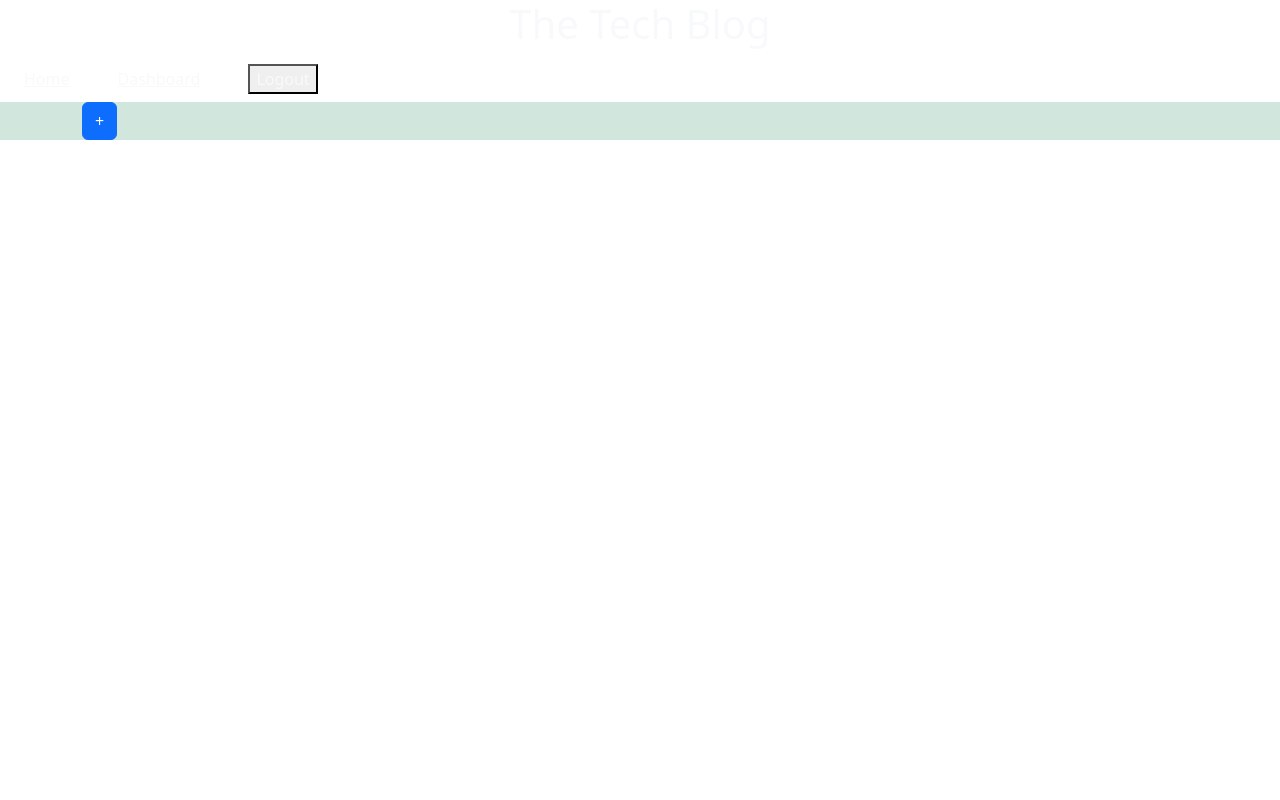
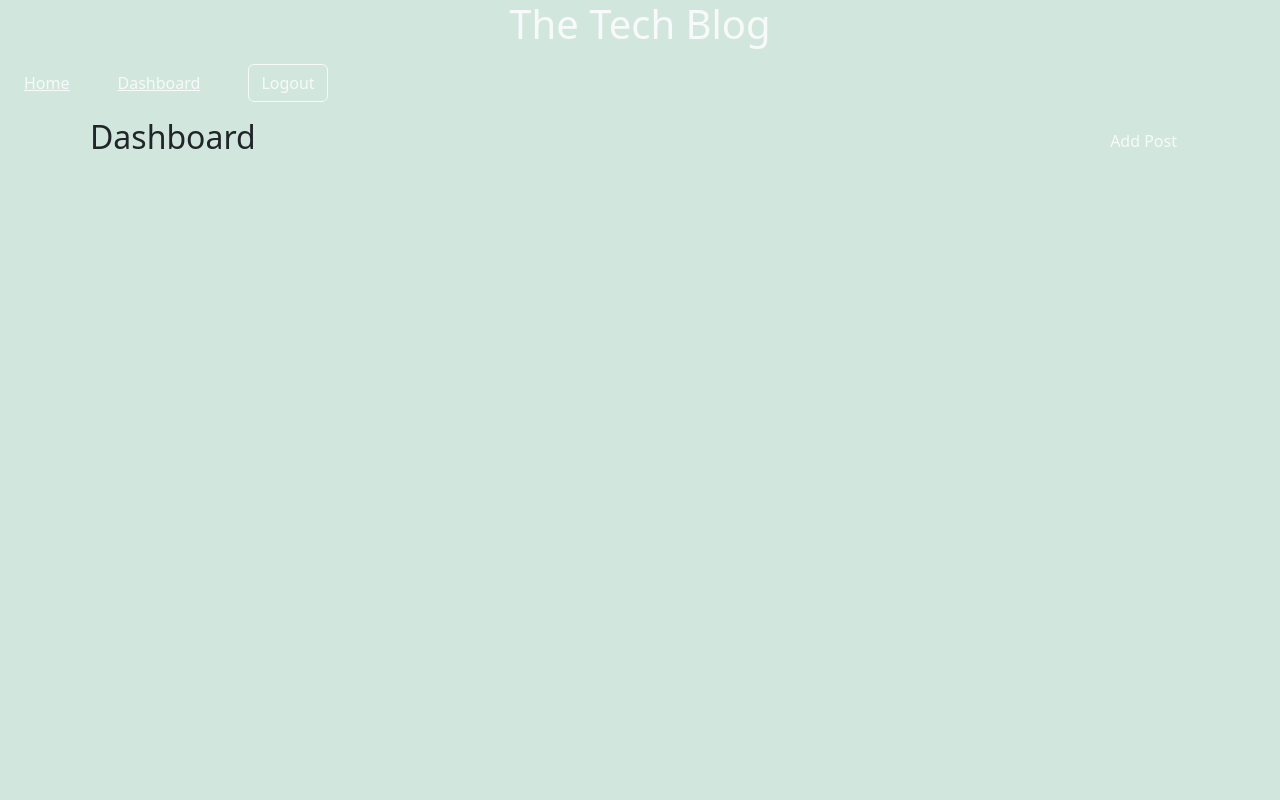
Before and after one commit to rmoscoe/tech-blog, a Node server app: page /dashboard in a window 1280 px wide. Run offline with Node 20, Linux system fonts and the light colour scheme; a user stored in the database is signed in; data that the repository does not hold is empty; some libraries are stand-ins or nearby versions.

Commit message:
improve main layout plus homepage and dashboard views

```diff
--- a/views/dashboard.handlebars
+++ b/views/dashboard.handlebars
@@ -1,6 +1,14 @@
 <section class="container justify-content-center">
-    <button class="btn btn-primary">+</button>
+    <div class="d-flex flex-no-wrap p-2 justify-content-between">
+         <h2 class="fs-2" style="color: var(--bs-success-text)">Dashboard</h2>
+        <button class="btn text-light" style="background-color: var(--bs-success-text)">
+            <span class="text-light d-md-none">+</span>
+            <span class="text-light d-none d-md-block">Add Post</span>
+        </button>
+    </div>
     {{#each posts}}
     {{>post}}
     {{/each}}
 </section>
+
+<script src="../public/js/dashboard.js"></script>
--- a/views/layouts/main.handlebars
+++ b/views/layouts/main.handlebars
@@ -15,7 +15,7 @@
         crossorigin="anonymous">
 </head>
 
-<body>
+<body class="vh-100" style="background-color: var(--bs-success-bg-subtle)">
     <header style="background-color: var(--bs-success-text)">
         <h1 class="text-light text-center">The Tech Blog</h1>
         <nav class="navbar navbar-expand-lg"
@@ -25,14 +25,14 @@
                 {{#if loggedIn}}
                 <a href="/dashboard" class="text-light mx-4">Dashboard</a>
                 <button id="logout"
-                    class="btn-no-style text-light mx-4">Logout</button>
+                    class="btn btn-outline-light mx-4">Logout</button>
                 {{else}}
                 <a href="/login" class="text-light mx-4">Login</a>
                 {{/if}}
             </div>
         </nav>
     </header>
-    <main style="background-color: var(--bs-success-bg-subtle)">
+    <main>
         <div>
             {{{body}}}
         </div>
--- a/views/partials/post.handlebars
+++ b/views/partials/post.handlebars
@@ -1,6 +1,9 @@
 <section class="card my-3">
-  <a href="/posts/{{id}}" class="d-flex justify-content-between flex-no-wrap align-items-center text-decoration-none" style="background-color: var(--bs-dark-text)">
-    <header class="text-light align-self-center fs-3">{{title}}</header>
-    <p class="fs-6 align-self-center text-light">{{createdDate}}</p>
+  <a href="/posts/{{id}}" class="d-flex justify-content-between flex-wrap text-decoration-none p-0" style="background-color: var(--bs-dark-text)">
+    <header class="text-light align-self-center fs-3 w-100 px-2 py-1 m-0">{{title}}</header>
+    <div class="d-flex card-body align-content-center justify-content-between flex-no-wrap py-1 m-0">
+      <p class="fs-6 align-self-start text-light px-2 py-0 mx-0">Posted by {{user.username}}</p>
+      <p class="fs-6 align-self-end text-light px-2  py-0 mx-0">{{createdDate}}</p>
+    </div>
   </a>
 </section>
```
